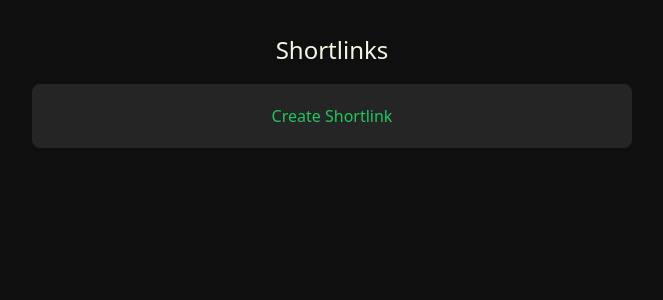
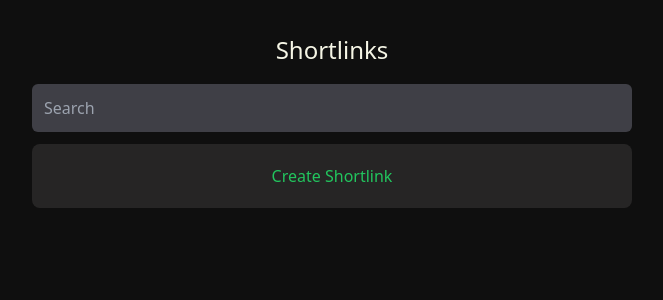
Before and after one commit to izyuumi/yumi.to, a Nuxt app: page /dashboard in a window 1280 px wide. Shown: the top 300 px of the page, without its empty margins (308-971 px from the left). Built offline with nearby package versions, Linux system fonts and the light colour scheme; no server answers; the database is empty; sample sign-in values are in the browser's storage.

Commit message:
Add search bar

```diff
--- a/assets/dashboard.scss
+++ b/assets/dashboard.scss
@@ -31,10 +31,13 @@ h1 {
   margin-bottom: 1rem;
 }
 
-ul {
+ul,
+div#search {
   width: 600px;
   max-width: 95svw;
+}
 
+ul {
   li {
     background-color: rgba(var(--text-color-rgb), 0.1);
     margin-bottom: 1rem;
--- a/components/ShortlinkList.vue
+++ b/components/ShortlinkList.vue
@@ -6,6 +6,8 @@ const emptyShortlink: Shortlink = {
   short: '',
   link: ''
 }
+
+const query = ref('')
 
 const { data } = useAsyncData(async () => {
   const supabase = useSupabaseClient<Database>()
@@ -17,6 +19,17 @@ const { data } = useAsyncData(async () => {
 })
 
 const shortlinks = ref(data.value)
+
+const search = () => {
+  if (query.value.length > 0 && shortlinks.value && data.value) {
+    shortlinks.value = data.value.filter(
+      link =>
+        link.short.includes(query.value) || link.link.includes(query.value)
+    )
+  } else {
+    shortlinks.value = data.value
+  }
+}
 
 const copy = (text: string) => {
   const domain = window.location.origin
@@ -100,9 +113,19 @@ const saveCreate = async () => {
 }
 </script>
 
+<script lang="ts">
+export default {
+  mounted() {
+    ;(this.$refs['search'] as HTMLInputElement).focus()
+  }
+}
+</script>
+
 <template lang="pug">
 main.w-full.h-screen.flex.items-center.flex-col
   h1 Shortlinks
+  div#search.mb-3
+    input(type="text" ref="search" v-model="query" @input="search" class="w-full rounded-md p-3 bg-zinc-700 text-white" placeholder="Search")
   div
     ul
       li
```
